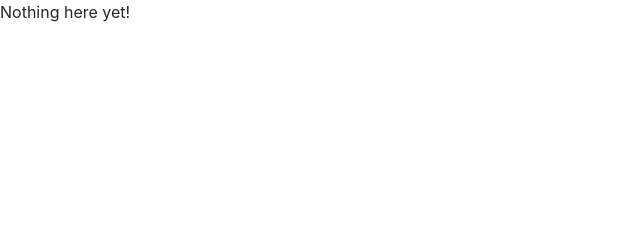
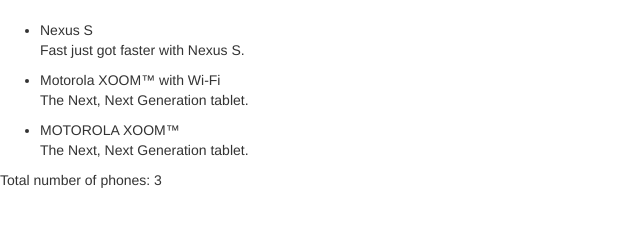
Before and after one commit to maciejgz/Worker, a website: page PhoneCat/app/index.html in a window 1280 px wide. Shown: the whole page, without its empty margins (0-640 px from the left). Drawn offline with nearby package versions, Linux system fonts and the light colour scheme.

Commit message:
angularJS tutorial init - step 2: proste wstrzykiwanie wartości z js w model mvc i scope oraz przewijanie listy dyrektywą ng-repeat

```diff
--- a/PhoneCat/app/css/app.css
+++ b/PhoneCat/app/css/app.css
@@ -0,0 +1,3 @@
+body {
+    padding-top: 20px;
+}
--- a/PhoneCat/app/index.html
+++ b/PhoneCat/app/index.html
@@ -1,15 +1,23 @@
 <!doctype html>
-<html lang="en" ng-app>
+<html lang="en" ng-app="phonecatApp">
 <head>
     <meta charset="utf-8">
-    <title>My HTML File</title>
+    <title>Google phone gallery</title>
     <link rel="stylesheet" href="bower_components/bootstrap/dist/css/bootstrap.css">
     <link rel="stylesheet" href="css/app.css">
     <script src="bower_components/angular/angular.js"></script>
+    <script src="js/controllers.js"></script>
 </head>
-<body>
+<body ng-controller="PhoneListCtrl">
 
-<p>Nothing here {{'yet' + '!'}}</p>
+<ul>
+    <li ng-repeat="phone in phones">
+        <span>{{phone.name}}</span>
+        <p>{{phone.snippet}}</p>
+
+</ul>
+
+<p>Total number of phones: {{phones.length}}</p>
 
 </body>
 </html>
--- /dev/null
+++ b/PhoneCat/app/js/controllers.js
@@ -0,0 +1,16 @@
+'use strict';
+
+/* Controllers */
+
+var phonecatApp = angular.module('phonecatApp', []);
+
+phonecatApp.controller('PhoneListCtrl', function($scope) {
+    $scope.phones = [
+        {'name': 'Nexus S',
+            'snippet': 'Fast just got faster with Nexus S.'},
+        {'name': 'Motorola XOOM™ with Wi-Fi',
+            'snippet': 'The Next, Next Generation tablet.'},
+        {'name': 'MOTOROLA XOOM™',
+            'snippet': 'The Next, Next Generation tablet.'}
+    ];
+});
```
Also changed, not shown: PhoneCat/bower.json (added, +14 -0 lines), PhoneCat/package.json (added, +37 -0 lines), PhoneCat/test/unit/controllersSpec.js (added, +18 -0 lines), PhoneCat/.travis.yml (added).
